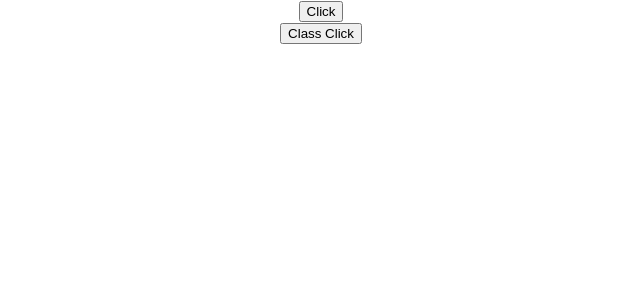
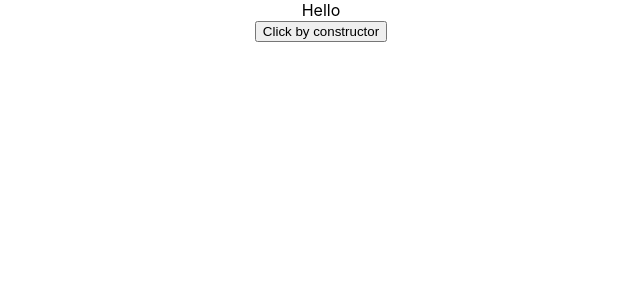
Before and after one commit to ZealousMacwan/my-react-app, a React (Create React App) app: page / in a window 1280 px wide. Shown: the top 300 px of the page, without its empty margins (319-959 px from the left). Built offline with nearby package versions, Linux system fonts and the light colour scheme.

Commit message:
event-binding-and-render

```diff
--- a/src/App.js
+++ b/src/App.js
@@ -6,14 +6,14 @@ import Message from "./components/Message";
 import Counter from './components/Counter'
 import FunctionClick from './components/FunctionClick';
 import ClassClick from './components/ClassClick';
+import EventBind from './components/EventBind';
 
 
 class App extends Component {
   render(){
     return(
       <div className="App">
-        <FunctionClick myname="Zealous"></FunctionClick>
-        <ClassClick></ClassClick>
+        <EventBind></EventBind>
       </div>
     )
   }
--- /dev/null
+++ b/src/components/EventBind.js
@@ -0,0 +1,51 @@
+import React, { Component } from 'react'
+
+export class EventBind extends Component {
+
+    constructor(props) {
+      super(props)
+
+      this.state = {
+         message: 'Hello'
+      }
+
+    //  Method 3 good to use because binding happens only once
+    // compare to method 1 where on every render bind happens
+    // this.clickHandler = this.clickHandler.bind(this)
+
+    }
+
+    // clickHandler(){
+    //    this.setState({
+    //     message: 'Goodbye!'
+    //    })
+    //    console.log(this);
+    // }
+
+    // Method 4 class property as an arrow function, experimental for now
+    clickHandler = () => {
+        this.setState({
+            message: 'Goodbye!'
+        })
+        console.log(this);
+    }
+
+  render() {
+    return (
+      <div>
+        <div>{this.state.message}</div>
+        {/* Method 1 avoid */}
+        {/* <button onClick={this.clickHandler.bind(this)}>Click for event</button> */}
+
+        {/* Method 2 avoid */}
+        {/* <button onClick={()=> this.clickHandler()}>Click by arrow</button> */}
+
+        {/* Method 3/4 good to use */}
+        <button onClick={this.clickHandler}>Click by constructor</button>
+
+      </div>
+    )
+  }
+}
+
+export default EventBind
```
